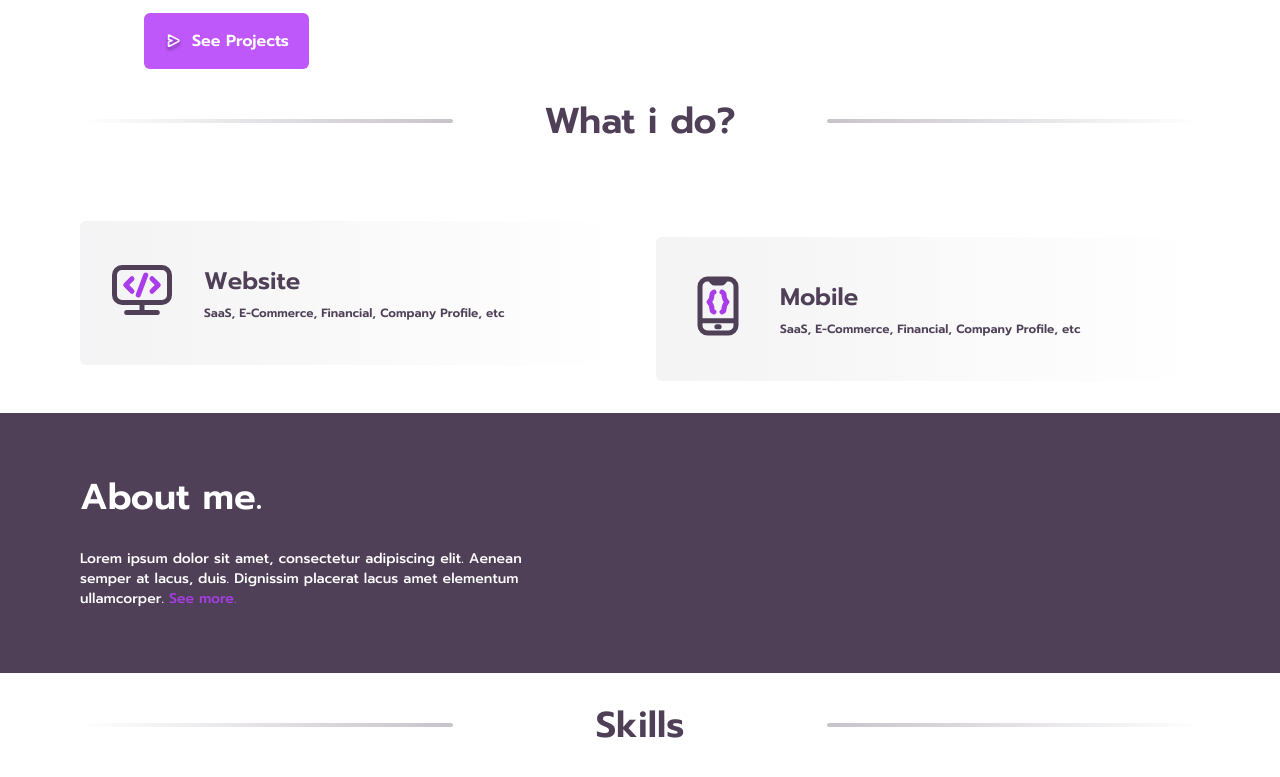
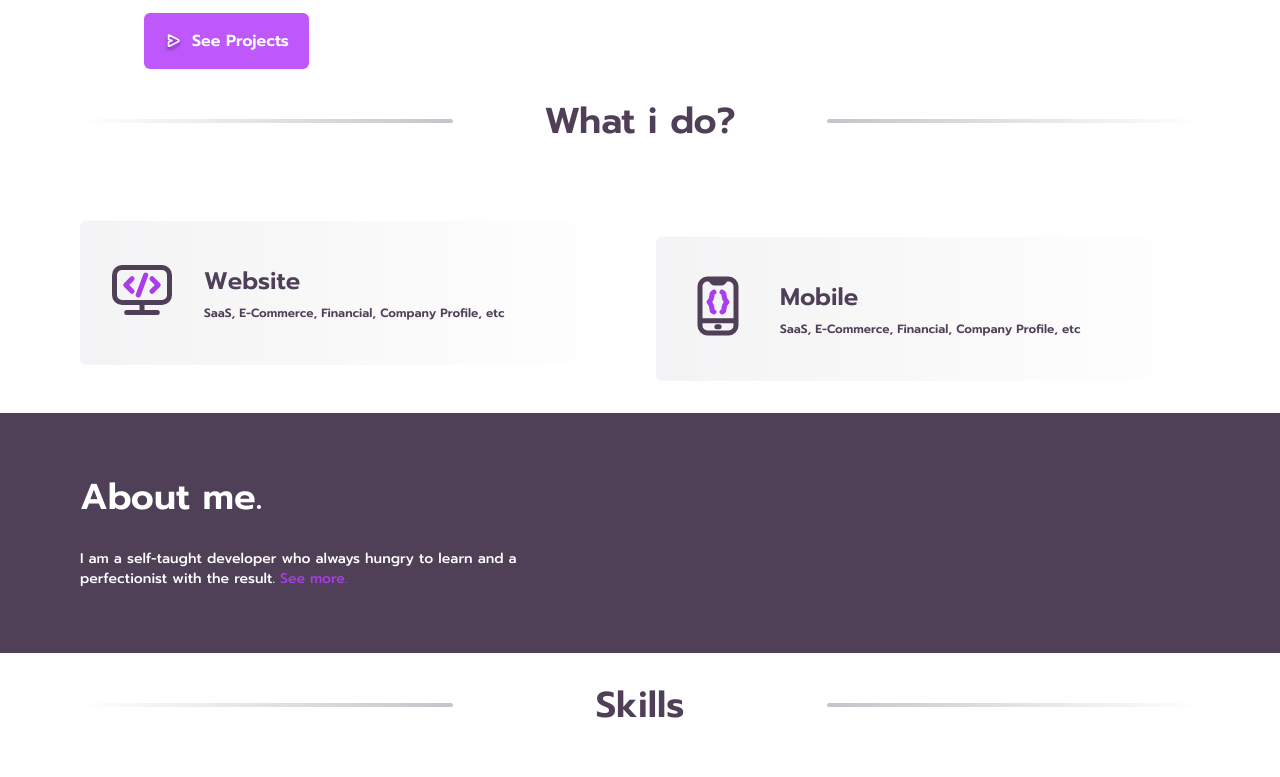
Before and after one commit to rural-dev/nextjs-portfolio, a Next.js app: page / in a window 1280 px wide. Shown: the part 371-1148 px from the top of the page. Built offline with nearby package versions, Linux system fonts and the light colour scheme.

Commit message:
add hire upwork

```diff
--- a/pages/index.js
+++ b/pages/index.js
@@ -63,7 +63,7 @@ export default function Home() {
       <div className='bg-basic flex flex-col lg:flex-row space-x-8'>
         <div className='basis-1/2 px-20 py-16'>
         <h2 className="text-white text-4xl font-semibold font-body">About me.</h2>
-        <p className="text-white text-sm font-medium font-body pt-8">Lorem ipsum dolor sit amet, consectetur adipiscing elit. Aenean semper at lacus, duis. Dignissim placerat lacus amet elementum ullamcorper.  <span className="text-violet">See more.</span></p>
+        <p className="text-white text-sm font-medium font-body pt-8">I am a self-taught developer who always hungry to learn and a perfectionist with the result.  <span className="text-violet">See more.</span></p>
 
         </div>
         <div className='basis-1/2 w-full h-full relative'>
```
